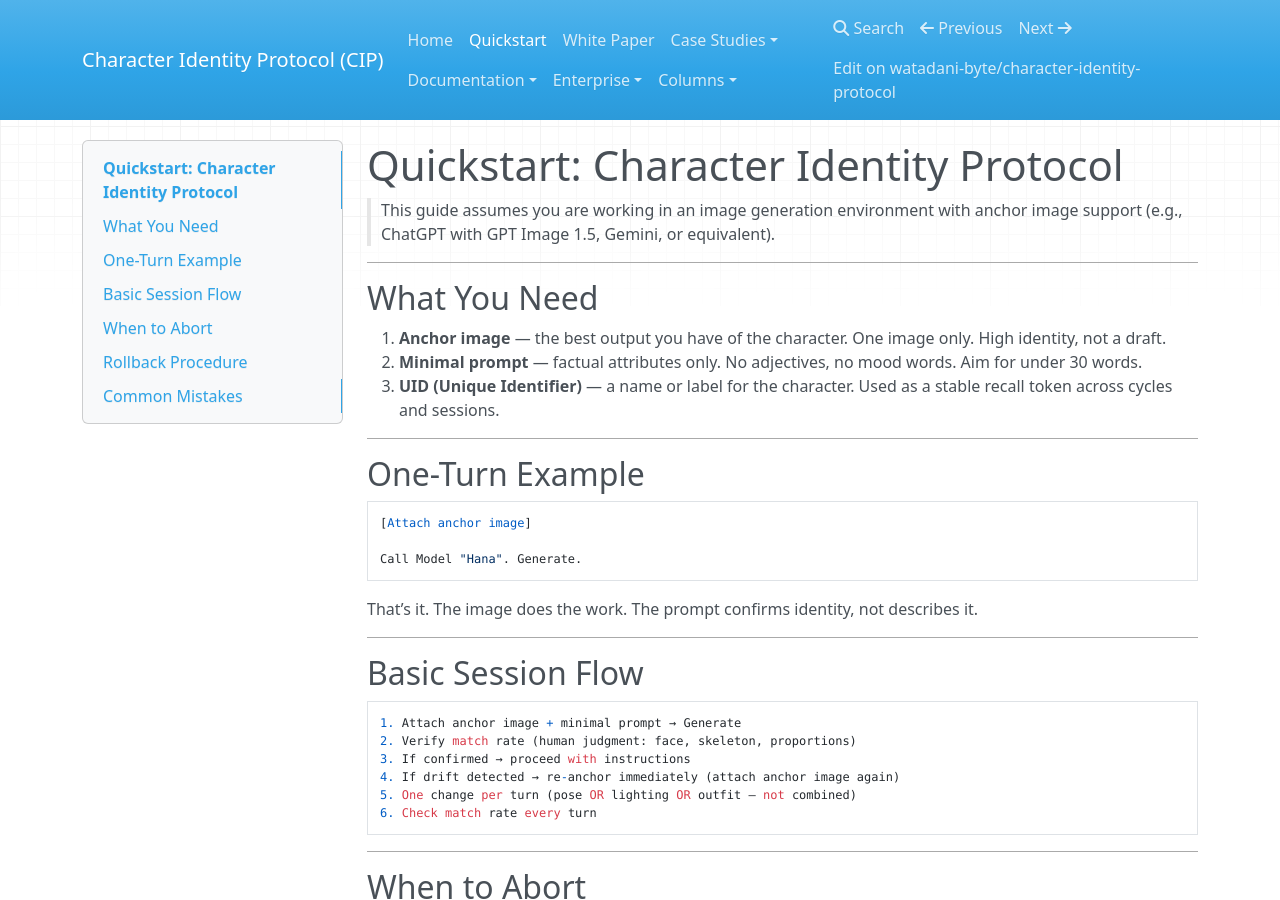
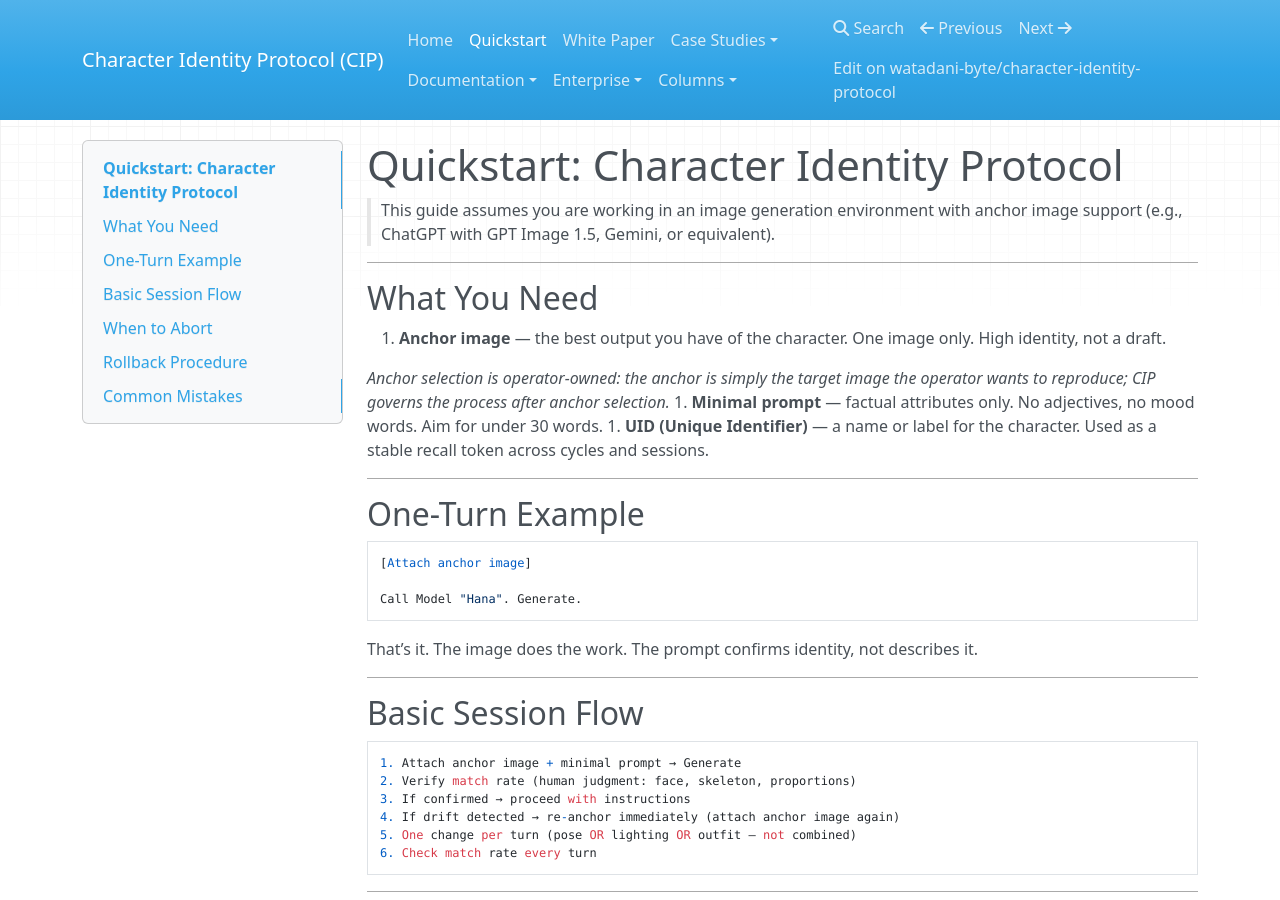
Before and after one commit to watadani-byte/character-identity-protocol, an MkDocs documentation site: the page built from docs/quickstart.md, in a window 1280 px wide and 900 px high. Built offline with MkDocs 1.6.1, drawn with Linux system fonts in a browser that asks for light colours; nearby versions of some CDN libraries.

Commit message:
quickstart.md を更新

```diff
--- a/docs/quickstart.md
+++ b/docs/quickstart.md
@@ -7,6 +7,8 @@
 ## What You Need
 
 1. **Anchor image** — the best output you have of the character. One image only. High identity, not a draft.
+
+   *Anchor selection is operator-owned: the anchor is simply the target image the operator wants to reproduce; CIP governs the process after anchor selection.*
 1. **Minimal prompt** — factual attributes only. No adjectives, no mood words. Aim for under 30 words.
 1. **UID (Unique Identifier)** — a name or label for the character. Used as a stable recall token across cycles and sessions.
 
```
